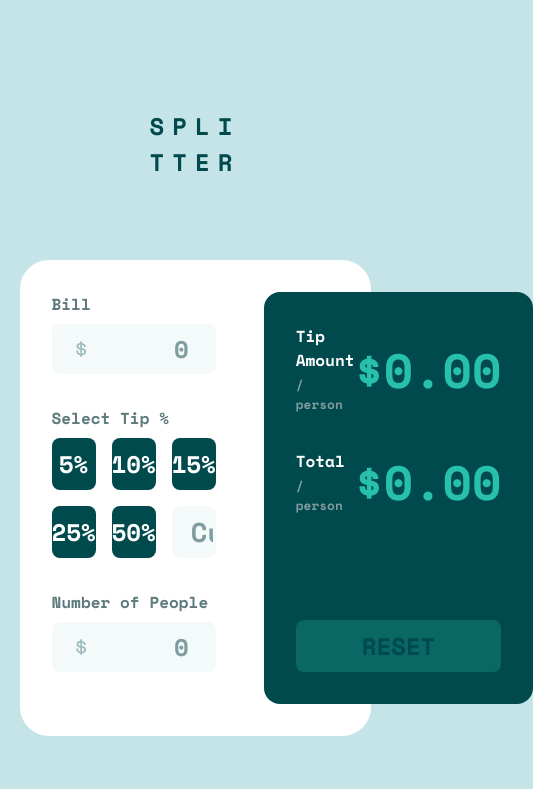
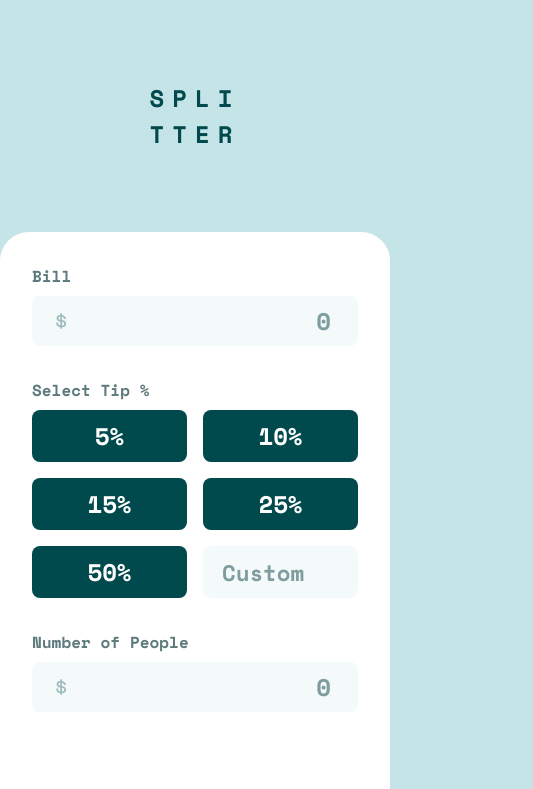
Before and after one commit to ABojo/fm-tip-calculator, a website built with webpack: page src/index.html in a window 390 px wide. Shown: the top 789 px of the page, 533 px wide, since content can reach past the window. Built offline with nearby package versions, Linux system fonts and the light colour scheme.

Commit message:
added breakpoints and media queries to make the design responsive on smaller screens

```diff
--- a/src/sass/main.scss
+++ b/src/sass/main.scss
@@ -6,6 +6,9 @@ $color-gray-cyan-4: hsl(186, 14%, 43%);
 $color-dark-cyan: hsl(183, 100%, 15%);
 $color-strong-cyan: hsl(172, 67%, 45%);
 $color-red: #ff304f;
+
+$bp-lg: 56.25em;
+$bp-md: 33.125em;
 
 * {
   margin: 0;
@@ -38,10 +41,14 @@ body {
   font-size: 1.5rem;
   letter-spacing: 0.5rem;
   margin-bottom: 5rem;
+
+  @media (max-width: $bp-lg) {
+    margin-top: 5rem;
+  }
 }
 
 .calculator {
-  width: 90%;
+  width: 100%;
   max-width: 60rem;
   background-color: $color-white;
   border-radius: 1.8rem;
@@ -49,6 +56,10 @@ body {
   display: grid;
   grid-template-columns: 1fr 1fr;
   grid-gap: 3rem;
+
+  @media (max-width: $bp-lg) {
+    grid-template-columns: 1fr;
+  }
 }
 
 .output {
@@ -90,6 +101,10 @@ body {
   &__amount {
     color: $color-strong-cyan;
     font-size: 3rem;
+
+    @media (max-width: $bp-md) {
+      font-size: 1.9rem;
+    }
   }
 
   &__reset {
@@ -185,6 +200,10 @@ body {
     display: grid;
     grid-template-columns: repeat(3, 1fr);
     grid-gap: 1rem;
+
+    @media (max-width: $bp-md) {
+      grid-template-columns: 1fr 1fr;
+    }
   }
 
   &__btn {
@@ -229,6 +248,10 @@ body {
     border: 3px solid transparent;
     transition: all 0.2s;
 
+    @media (max-width: $bp-md) {
+      font-size: 1.4rem;
+    }
+
     &::placeholder {
       color: $color-gray-cyan-3;
     }
```
